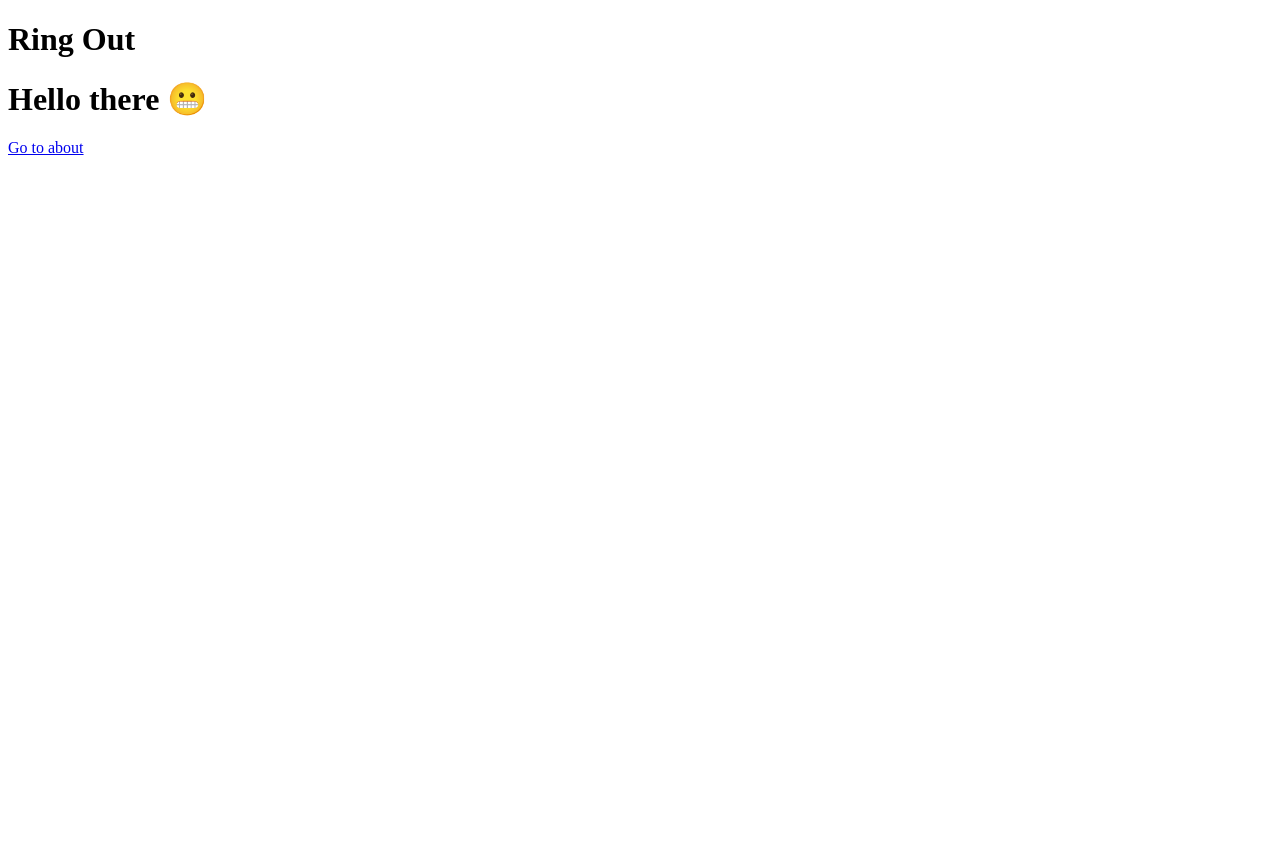
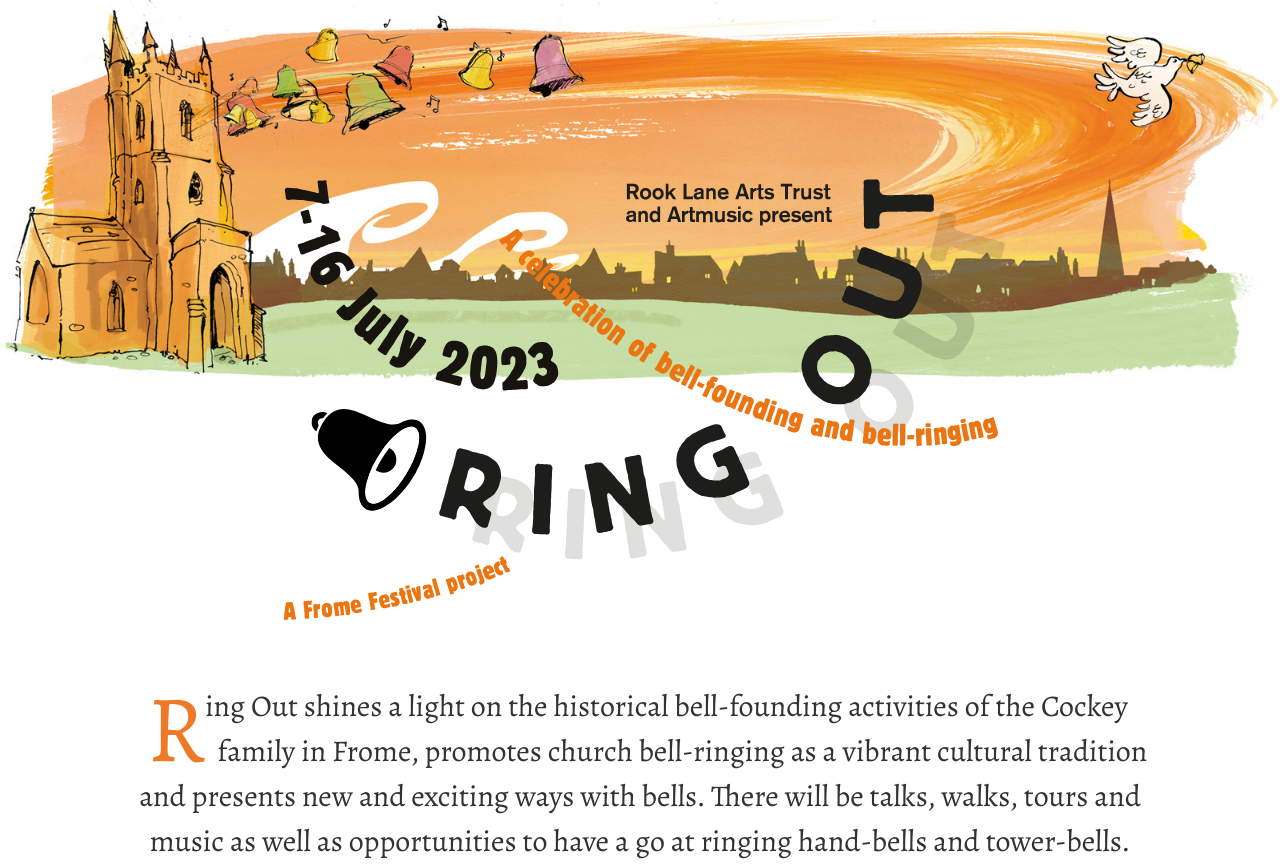
Before and after one commit to benwakeford/ringout-astro, an Astro site: page / in a window 1280 px wide. Before the commit the page ends 800 px from the top, so only its background shows below. Built offline with nearby package versions, Linux system fonts and the light colour scheme; Astro itself is replaced by a stand-in of ours.

Commit message:
Header and intro first pass

```diff
--- a/src/components/header.astro
+++ b/src/components/header.astro
@@ -1,5 +1,13 @@
-<header class="bg-slate-400">
-  <div class="container py-4">
-    <h1>Ring Out</h1>
+<header
+  class="bg-[url('/images/banner-2023.jpg')] bg-[length:200%] sm:bg-contain bg-[left_30%_top] sm:bg-top bg-no-repeat"
+>
+  <div class="container pt-[25%] sm:pt-[14%]">
+    <img
+      src="/images/bell-type.svg"
+      alt="Ring Out title graphic"
+      class="w-[80%] m-auto sm:w-[60%]"
+    />
   </div>
 </header>
+
+<style></style>
--- /dev/null
+++ b/src/components/intro.astro
@@ -0,0 +1,21 @@
+---
+
+---
+
+<div class="container">
+  <p class="lead text-center max-w-prose mx-auto pt-16">
+    Ring Out shines a light on the historical bell-founding activities of the
+    Cockey family in Frome, promotes church bell-ringing as a vibrant cultural
+    tradition and presents new and exciting ways with bells. There will be
+    talks, walks, tours and music as well as opportunities to have a go at
+    ringing hand-bells and tower-bells.
+  </p>
+</div>
+
+<style>
+  .lead::first-letter {
+    -webkit-initial-letter: 2;
+    initial-letter: 2;
+    @apply text-primary;
+  }
+</style>
--- /dev/null
+++ b/src/css/global.css
@@ -0,0 +1,17 @@
+@tailwind base;
+@tailwind components;
+@tailwind utilities;
+
+@layer base {
+  html {
+    @apply font-body text-dark;
+  }
+}
+
+.page {
+  overflow: clip;
+}
+
+.lead {
+  @apply font-display text-xl sm:text-2xl xl:text-3xl leading-normal sm:leading-normal xl:leading-normal;
+}
--- a/src/layouts/main-layout.astro
+++ b/src/layouts/main-layout.astro
@@ -1,5 +1,6 @@
 ---
 import Header from "../components/header.astro";
+import "../css/global.css";
 const { title } = Astro.props;
 ---
 
@@ -9,13 +10,19 @@
     <meta name="viewport" content="width=device-width" />
     <meta name="generator" content={Astro.generator} />
     <title>{title}</title>
+    <link rel="preconnect" href="https://fonts.googleapis.com" />
+    <link rel="preconnect" href="https://fonts.gstatic.com" crossorigin />
+    <link
+      href="https://fonts.googleapis.com/css2?family=Alegreya:wght@400;700&family=Lato:ital,wght@0,400;0,700;1,400&display=swap"
+      rel="stylesheet"
+    />
   </head>
   <body>
-    <Header />
-    <main class="bg-slate-200 py-4">
-      <div class="container">
+    <div class="page">
+      <Header />
+      <main>
         <slot />
-      </div>
-    </main>
+      </main>
+    </div>
   </body>
 </html>
--- a/src/pages/index.astro
+++ b/src/pages/index.astro
@@ -1,8 +1,8 @@
 ---
 import MainLayout from "../layouts/main-layout.astro";
+import Intro from "../components/intro.astro";
 ---
 
 <MainLayout title="Main homepage">
-  <h1>Hello there 😬</h1>
-  <a href="/about">Go to about</a>
+  <Intro />
 </MainLayout>
```
Also changed, not shown: public/images/banner-2023.jpg (added), public/images/bell-type.svg (added).
